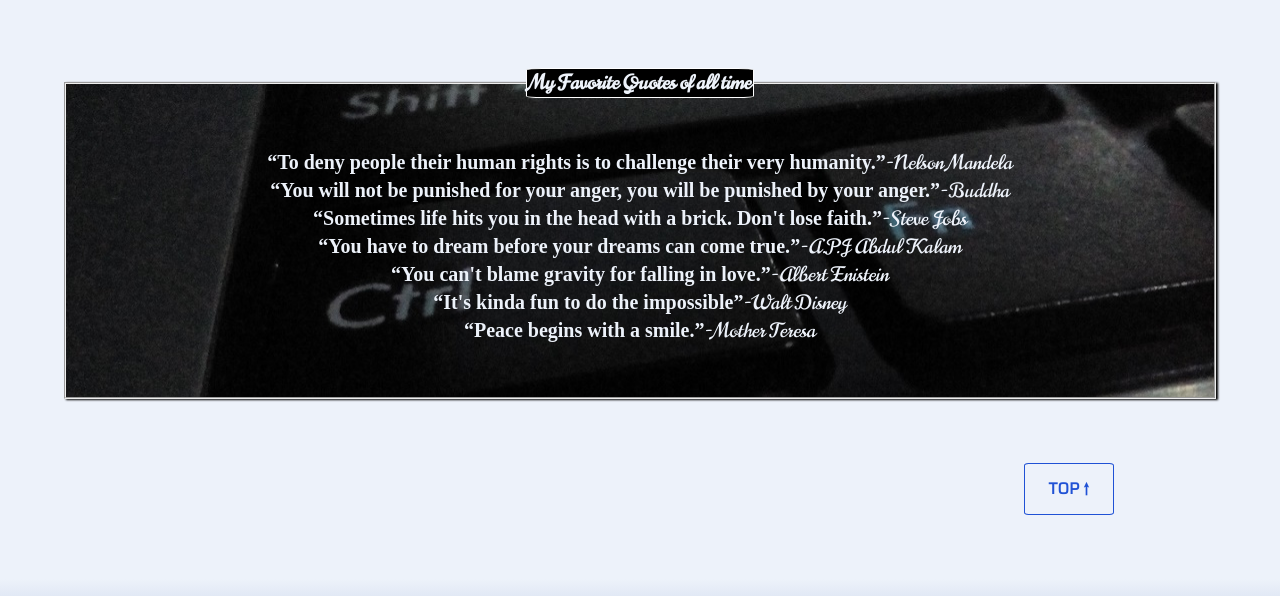
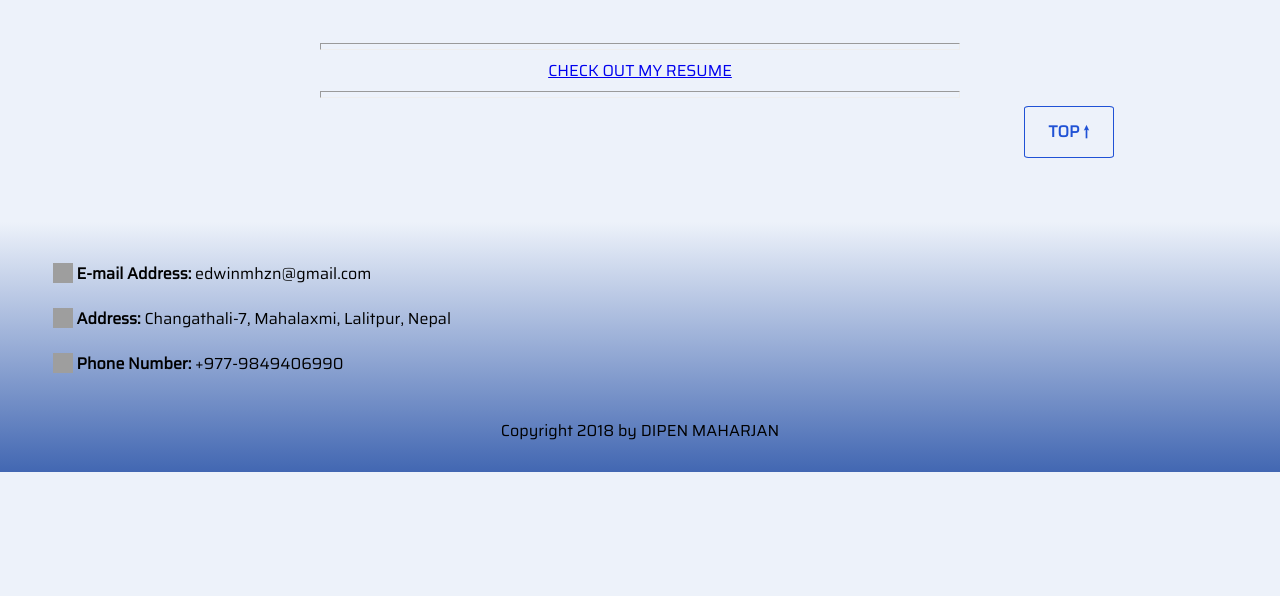
Before and after one commit to edwin042/web6500, a plain HTML site: page index.html in a window 1280 px wide. Shown: the part 650-1246 px from the top of the page. After the commit the page ends 1122 px from the top, so only its background shows below. Drawn offline with Linux system fonts and the light colour scheme; grey boxes are pictures that could not be loaded; a web font is replaced by a local one.

Commit message:
index page modified

```diff
--- a/index.html
+++ b/index.html
@@ -4,7 +4,8 @@
 	<meta charset="utf-8">
 	<meta name="viewport" content="width=device-width, initial-scale=1.0">
 	<title>DIPEN MAHARJAN</title>
-	<link rel="stylesheet" type="text/css" href="css/index.css">
+	    <link rel="stylesheet" type="text/css" href="css/index.css">
+        <link rel="icon" href="icons/businessman.png">
     <link href='https://fonts.googleapis.com/css?family=Saira' rel="stylesheet"> <!--font for header -->
     <link href='https://fonts.googleapis.com/css?family=Norican' rel='stylesheet'>
     <link href='https://fonts.googleapis.com/css?family=Bungee' rel='stylesheet'>
@@ -28,23 +29,16 @@
 		</ul>
 	</header>
 	<div class="second-div">
-		<img src="images/boy.png" alt="boy-picture">
+		<img src="images/boy.png" alt="boy-picture" class="boy-picture">
 	</div>
 		<hr>
 	<div class="name">
 		<a href="index.html">Dipen Maharjan</a>
 	</div>
 	<div class="description">
-		<fieldset>
-			<legend>My Favorite Quotes of all time</legend>
-				<q>To deny people their human rights is to challenge their very humanity.</q>-Nelson Mandela<br>
-				<q>You will not be punished for your anger, you will be punished by your anger.</q>-Buddha<br>
-				<q>Sometimes life hits you in the head with a brick. Don't lose faith.</q>-Steve Jobs<br>
-				<q>You have to dream before your dreams can come true.</q>-A.P.J Abdul Kalam<br>
-				<q>You can't blame gravity for falling in love.</q>-Albert Enistein<br>
-				<q>It's kinda fun to do the impossible</q>-Walt Disney<br>
-				<q>Peace begins with a smile.</q>-Mother Teresa
-		</fieldset>
+        <hr>
+            <a href="cv.html">CHECK OUT MY RESUME</a>
+    	<hr>
 	</div>
 	<div class="scrollTop"><a  href="#scroll_to_top">TOP &uarr;</a></div> <!--https://stackoverflow.com/questions/32102747/how-to-make-a-back-to-top-button-using-css-and-html-only-->
 	<footer>
```
